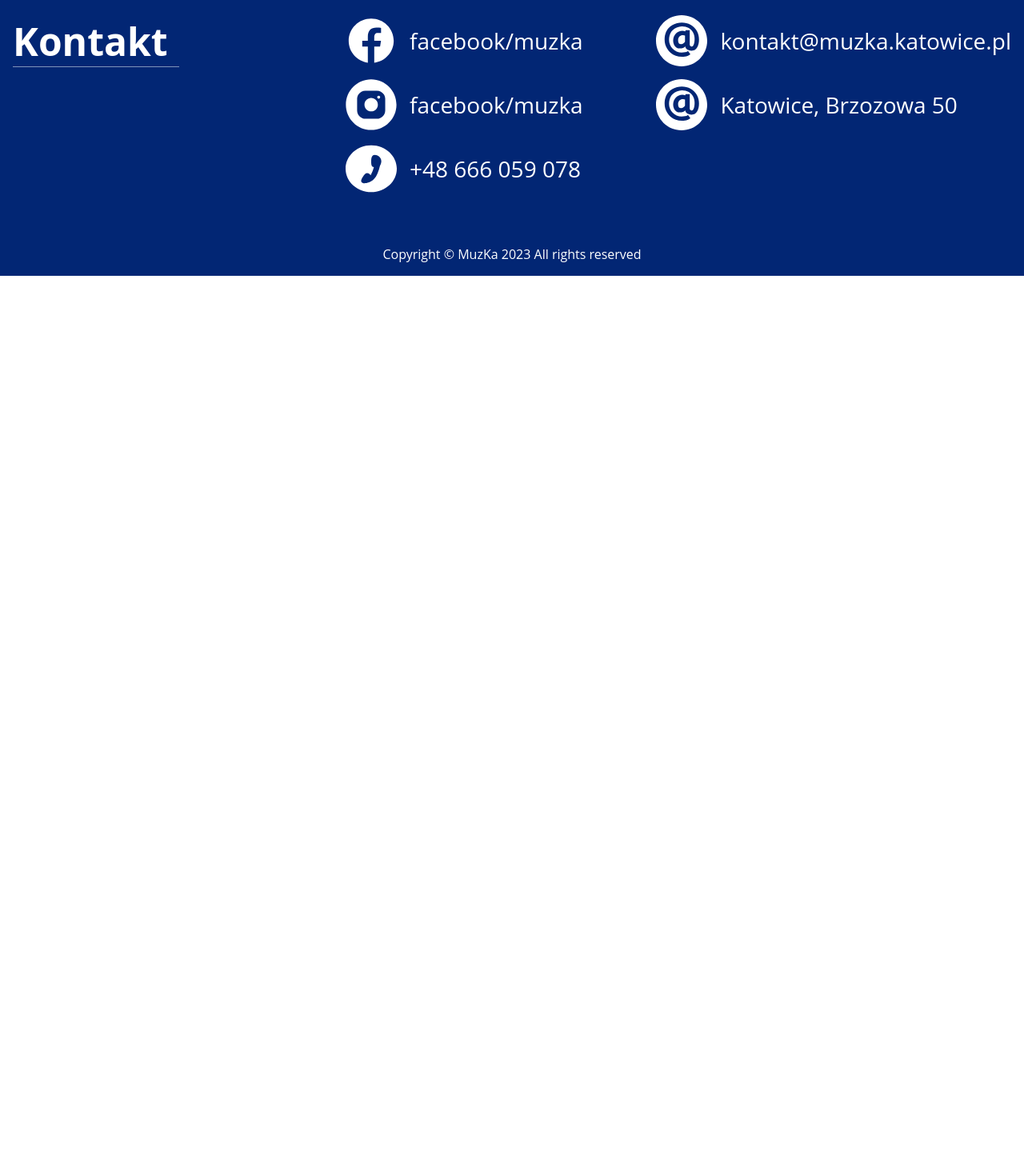
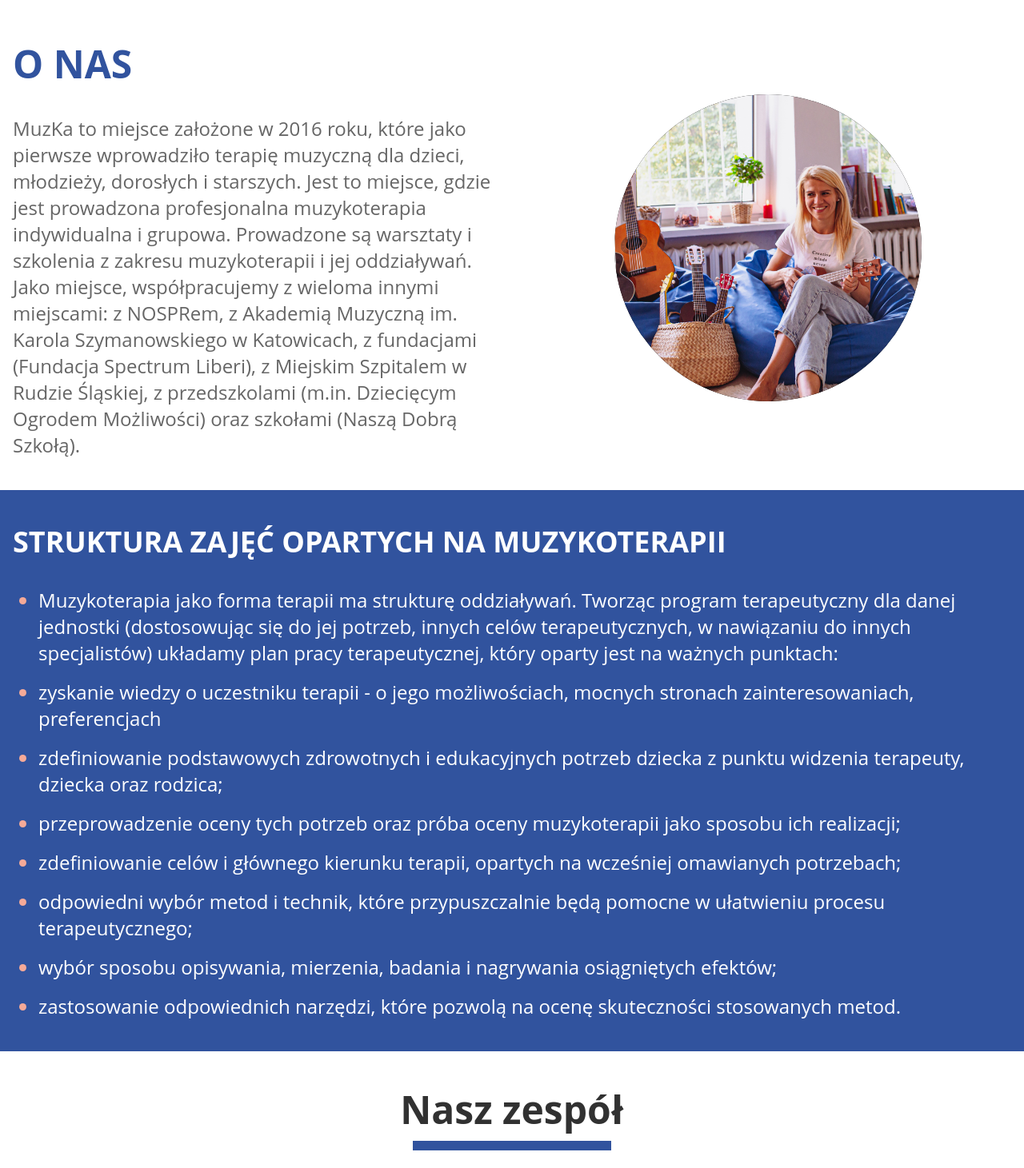
Before and after one commit to michalwieja/muzka-nuxt, a Nuxt app: page /onas in a window 1280 px wide. Shown: the part 89-1550 px from the top of the page at 80% size. Before the commit the page ends 800 px from the top, so only its background shows below. Built offline with nearby package versions, Linux system fonts and the light colour scheme.

Commit message:
about page

```diff
--- a/components/Footer.vue
+++ b/components/Contact.vue
@@ -8,10 +8,12 @@
         <div class="content">
           <div class="socials">
             <div class="social fb">
-              <FbIcon /> <a href="https://www.facebook.com/MuzKaMuzykoterapia" target="_blank">facebook/muzka</a>
+              <FbIcon /> <a href="https://www.facebook.com/MuzKaMuzykoterapia"
+                target="_blank">facebook/MuzKaMuzykoterapia</a>
             </div>
             <div class="social ig">
-              <IgIcon /> <a href="https://www.instagram.com/muzkamuzykoterapia/" target="_blank">facebook/muzka</a>
+              <IgIcon /> <a href="https://www.instagram.com/muzkamuzykoterapia/"
+                target="_blank">instagram/muzkamuzykoterapia</a>
             </div>
             <div class="social phone">
               <PhoneIcon /> <a href="tel:+48 666 059 078">+48 666 059 078</a>
@@ -51,7 +53,7 @@ export default {
     EmailIcon,
     AddressIcon
   },
-  name: 'Footer',
+  name: 'Contact',
   data() {
     return {
       currentDate: new Date()
--- a/components/Offer.vue
+++ b/components/Offer.vue
@@ -1,8 +1,8 @@
 <template>
-  <div class="offer">
+  <div class="offer" id="oferta">
     <div class="wrapper">
       <div class="title-wrapper">
-        <div class="title">
+        <div class="heading">
           Nasza oferta
         </div>
       </div>
--- a/components/About.vue
+++ b/components/People.vue
@@ -1,5 +1,5 @@
 <template>
-  <div class="about">
+  <div class="people">
     <div class="wrapper">
       <div class="foto">
         <div class="img">
--- a/layouts/default.vue
+++ b/layouts/default.vue
@@ -2,20 +2,14 @@
   <div class="app">
     <Header />
     <Nuxt />
-    <Footer />
+    <Contact />
   </div>
 </template>
 
 <script>
-import Header from '../components/Header.vue'
-import Footer from '../components/Footer.vue'
 
 export default {
   name: 'Default',
-  components: {
-    Footer,
-    Header
-  }
 
 }
 </script>
--- a/pages/index.vue
+++ b/pages/index.vue
@@ -1,7 +1,7 @@
 <template>
   <div>
     <Hero />
-    <About />
+    <People />
     <MusicTheraphy />
     <Offer />
   </div>
--- a/pages/onas.vue
+++ b/pages/onas.vue
@@ -1,10 +1,92 @@
 <template>
-  <div>
-    <div>
-      onas </div>
-    <div>
-      sekcja 2
+  <div class="about">
+    <div class="wrapper">
+      <div class="columns">
+        <div class="column">
+          <div class="h1">O nas</div>
+          <div class="text">MuzKa to miejsce założone w 2016 roku, które jako pierwsze wprowadziło terapię muzyczną dla
+            dzieci, młodzieży, dorosłych i starszych. Jest to miejsce, gdzie jest prowadzona profesjonalna muzykoterapia
+            indywidualna i grupowa. Prowadzone są warsztaty i szkolenia z zakresu muzykoterapii i jej oddziaływań. Jako
+            miejsce, współpracujemy z wieloma innymi miejscami: z NOSPRem, z Akademią Muzyczną im. Karola Szymanowskiego w
+            Katowicach, z fundacjami (Fundacja Spectrum Liberi), z Miejskim Szpitalem w Rudzie Śląskiej, z przedszkolami
+            (m.in. Dziecięcym Ogrodem Możliwości) oraz szkołami (Naszą Dobrą Szkołą).
+          </div>
+        </div>
+        <div class="column">
+          <div class="photo">
+            <div class="img-wrapper">
+              <div class="img"></div>
+            </div>
+          </div>
+        </div>
+      </div>
     </div>
+    <div class="blue-bg">
+      <div class="wrapper">
+        <div class="h2">
+          STRUKTURA ZAJĘĆ OPARTYCH NA MUZYKOTERAPII
+        </div>
+        <ul class="list">
+          <li class="item">
+            <span>
+              Muzykoterapia jako forma terapii ma strukturę oddziaływań. Tworząc program terapeutyczny
+              dla
+              danej jednostki (dostosowując się do jej potrzeb, innych celów terapeutycznych, w nawiązaniu do innych
+              specjalistów) układamy plan pracy terapeutycznej, który oparty jest na ważnych punktach:
+            </span>
+          </li>
+          <li class="item">
+            <span>
+              zyskanie wiedzy o uczestniku terapii - o jego możliwościach, mocnych stronach zainteresowaniach,
+              preferencjach
+            </span>
+          </li>
+          <li class="item">
+            <span>
+              zdefiniowanie podstawowych zdrowotnych i edukacyjnych potrzeb dziecka z punktu widzenia terapeuty, dziecka
+              oraz rodzica;
+            </span>
+          </li>
+          <li class="item">
+            <span>
+              przeprowadzenie oceny tych potrzeb oraz próba oceny muzykoterapii jako sposobu ich realizacji;
+            </span>
+          </li>
+          <li class="item">
+            <span>
+              zdefiniowanie celów i głównego kierunku terapii, opartych na wcześniej omawianych potrzebach;
+            </span>
+          </li>
+          <li class="item">
+            <span>
+              odpowiedni wybór metod i technik, które przypuszczalnie będą pomocne w ułatwieniu procesu terapeutycznego;
+            </span>
+          </li>
+          <li class="item">
+            <span>
+              wybór sposobu opisywania, mierzenia, badania i nagrywania osiągniętych efektów;
+            </span>
+          </li>
+          <li class="item">
+            <span>
+              zastosowanie odpowiednich narzędzi, które pozwolą na ocenę skuteczności stosowanych metod.
+            </span>
+          </li>
+        </ul>
+      </div>
+    </div>
+    <div class="team">
+      <div class="wrapper">
+        <div class="heading">Nasz zespół</div>
+        <div class="members">
+          <div>dr Sara Knapik-Szweda MT-C</div>
+          <div>mgr Marta Mentz MT-C</div>
+          <div>mgr Grażyna Leja-Franczyk (w takcie certyfikacji)</div>
+          <div>Eliza Debrzak (w takcie certyfikacji)</div>
+        </div>
+      </div>
+    </div>
+
   </div>
 </template>
 
--- a/styles/about.scss
+++ b/styles/about.scss
@@ -1,107 +1,98 @@
 .about {
-  height: 100vh;
   padding-top: $headerHeight;
-  position: relative;
-  padding-bottom: 10vh;
+  margin-top: 5vh;
 
-  @media (max-width: $break-1200) {
-    height: auto;
-    padding-bottom: 5vh;
-    padding-top: 5vh;
+  @media(max-width: $break-900) {
+    margin-top: 0;
   }
 
-  &::after {
-    position: absolute;
-    content: '';
-    width: 100%;
-    height: 50%;
-    background: linear-gradient(180deg, rgba(255, 255, 255, 0) 0%, rgba(217, 217, 217, 1) 100%);
-    bottom: 0;
-    z-index: -2;
-  }
+  .columns {
+    display: flex;
+    padding-bottom: 5vh;
+    gap: 2rem;
 
-  .wrapper {
-    display: flex;
-    height: 100%;
-    position: relative;
-    gap: 1rem;
-
-    @media (max-width: $break-900) {
+    @media(max-width: $break-1200) {
       flex-direction: column;
     }
-  }
 
-  .foto {
-    flex: 1;
-    display: flex;
-    align-items: center;
-    justify-content: center;
-    position: relative;
+    .column {
+      flex: 1;
 
-    .img {
-      background-image: url("~assets/img/about.jpg");
-      background-size: cover;
-      height: 30vw;
-      width: 30vw;
-      border-radius: 50%;
-      max-width: 500px;
-      max-height: 500px;
-      position: relative;
-
-      @media (max-width: $break-900) {
-        height: 90vw;
-        width: 90vw;
+      .text {
+        font-size: 1.5rem;
+        padding-top: 2rem;
+        color: $gray
       }
 
-      .bubble {
+      .photo {
+        height: 100%;
+        display: flex;
+        align-items: center;
+        justify-content: center;
+      }
+
+      .img-wrapper {
         background: #000;
-        width: 50%;
-        height: 50%;
-        position: absolute;
+        width: 30vw;
+        height: 30vw;
         border-radius: 50%;
-        z-index: -1;
-        background: $primaryBlue;
+        overflow: hidden;
 
-        &__one {
-          top: -7%;
-          width: 35%;
-          height: 35%;
-          aspect-ratio: 1;
+        @media (max-width: $break-1200) {
+          width: 90vw;
+          height: 90vw;
+          max-width: 600px;
+          max-height: 600px;
         }
+      }
 
-        &__two {
-          background: $primaryOrange;
-          opacity: 50%;
-          left: -10%;
-          width: 24%;
-          height: 24%;
-          top: 18%;
-          aspect-ratio: 1;
-        }
-
-        &__three {
-          bottom: 0;
-          right: 0;
-          width: 20%;
-          height: 20%;
-          aspect-ratio: 1;
-        }
+      .img {
+        width: 100%;
+        height: 100%;
+        background-image: url("~assets/img/about.jpg");
+        background-size: cover;
+        position: relative;
+        background-position: center;
       }
     }
   }
 
-  .content {
-    flex: 1;
+  .blue-bg {
+    padding-block: 5vh;
+
+    .list {
+      padding-top: 2rem;
+      padding-inline-start: 2rem;
+      font-size: 1.5rem;
+
+      .item {
+        color: $softOrange;
+
+        span {
+          color: white
+        }
+      }
+
+      .item:not(:last-child) {
+        margin-bottom: 1rem;
+      }
+    }
+  }
+
+  .team {
+    padding-top: 5vh;
+    text-align: center;
     font-size: 2rem;
-    display: flex;
-    flex-direction: column;
-    justify-content: center;
-    gap: 1rem;
+    font-weight: bold;
 
-    .title {
-      font-size: 3rem;
-      font-weight: bold;
-      color: $darkBlue;
+    .heading {
+      margin-bottom: 5vh;
+    }
+
+    .members {
+      display: flex;
+      flex-direction: column;
+      gap: 1rem;
     }
   }
 }
--- a/styles/contact.scss
+++ b/styles/contact.scss
@@ -2,6 +2,7 @@
   background: $darkBlue;
   color: white;
   padding-top: 4rem;
+  margin-top: 12vh;
 
   svg {
     height: 4rem;
@@ -37,6 +38,7 @@
     .content {
       display: flex;
       flex: 2;
+      gap: 2rem;
 
       @media(max-width: $break-1200) {
         flex-direction: column;
--- a/styles/index.scss
+++ b/styles/index.scss
@@ -1,6 +1,6 @@
 @import "variables";
 @import "hero";
-@import "about";
+@import "people";
 @import "header";
 @import "fullWidthSplitScreen";
 @import "button";
@@ -8,11 +8,13 @@
 @import "offer";
 @import "musicTheraphy";
 @import "contact";
+@import "about";
 
 * {
   margin: 0;
   padding: 0;
   box-sizing: border-box;
+  scroll-margin-top: 5vh;
 }
 
 body {
@@ -50,6 +52,41 @@ html {
 img {
   max-width: 100%;
   display: block;
+}
+
+.heading {
+  font-size: 3rem;
+  font-weight: bold;
+  position: relative;
+  display: inline-block;
+
+  &::before {
+    position: absolute;
+    content: '';
+    left: 1rem;
+    right: 1rem;
+    height: .75rem;
+    background-color: $primaryBlue;
+    top: 110%;
+  }
+}
+
+.h1 {
+  font-size: 3rem;
+  font-weight: bold;
+  text-transform: uppercase;
+  color: $primaryBlue;
+}
+
+.h2 {
+  font-size: 2.25rem;
+  color: white;
+  font-weight: bold;
+}
+
+.blue-bg {
+  background-color: $primaryBlue;
+  color: white
 }
 
 //scrollbar
--- /dev/null
+++ b/styles/people.scss
@@ -0,0 +1,107 @@
+.people {
+  height: 100vh;
+  padding-top: $headerHeight;
+  position: relative;
+  padding-bottom: 10vh;
+
+  @media (max-width: $break-1200) {
+    height: auto;
+    padding-bottom: 5vh;
+    padding-top: 5vh;
+  }
+
+  &::after {
+    position: absolute;
+    content: '';
+    width: 100%;
+    height: 50%;
+    background: linear-gradient(180deg, rgba(255, 255, 255, 0) 0%, rgba(217, 217, 217, 1) 100%);
+    bottom: 0;
+    z-index: -2;
+  }
+
+  .wrapper {
+    display: flex;
+    height: 100%;
+    position: relative;
+    gap: 1rem;
+
+    @media (max-width: $break-900) {
+      flex-direction: column;
+    }
+  }
+
+  .foto {
+    flex: 1;
+    display: flex;
+    align-items: center;
+    justify-content: center;
+    position: relative;
+
+    .img {
+      background-image: url("~assets/img/people.jpg");
+      background-size: cover;
+      height: 30vw;
+      width: 30vw;
+      border-radius: 50%;
+      max-width: 500px;
+      max-height: 500px;
+      position: relative;
+
+      @media (max-width: $break-900) {
+        height: 90vw;
+        width: 90vw;
+      }
+
+      .bubble {
+        background: #000;
+        width: 50%;
+        height: 50%;
+        position: absolute;
+        border-radius: 50%;
+        z-index: -1;
+        background: $primaryBlue;
+
+        &__one {
+          top: -7%;
+          width: 35%;
+          height: 35%;
+          aspect-ratio: 1;
+        }
+
+        &__two {
+          background: $primaryOrange;
+          opacity: 50%;
+          left: -10%;
+          width: 24%;
+          height: 24%;
+          top: 18%;
+          aspect-ratio: 1;
+        }
+
+        &__three {
+          bottom: 0;
+          right: 0;
+          width: 20%;
+          height: 20%;
+          aspect-ratio: 1;
+        }
+      }
+    }
+  }
+
+  .content {
+    flex: 1;
+    font-size: 2rem;
+    display: flex;
+    flex-direction: column;
+    justify-content: center;
+    gap: 1rem;
+
+    .title {
+      font-size: 3rem;
+      font-weight: bold;
+      color: $darkBlue;
+    }
+  }
+}
--- a/styles/variables.scss
+++ b/styles/variables.scss
@@ -8,6 +8,7 @@ $darkBlue: #022674;
 
 
 $black: #313131;
+$gray: #666666;
 
 //playfair display livvic
 @import url('https://fonts.googleapis.com/css2?family=Livvic:wght@100;400;700&family=Playfair+Display&display=swap');
```
Also changed, not shown: styles/offer.scss (+0 -18 lines), assets/img/about.jpg, assets/img/people.jpg (added).
